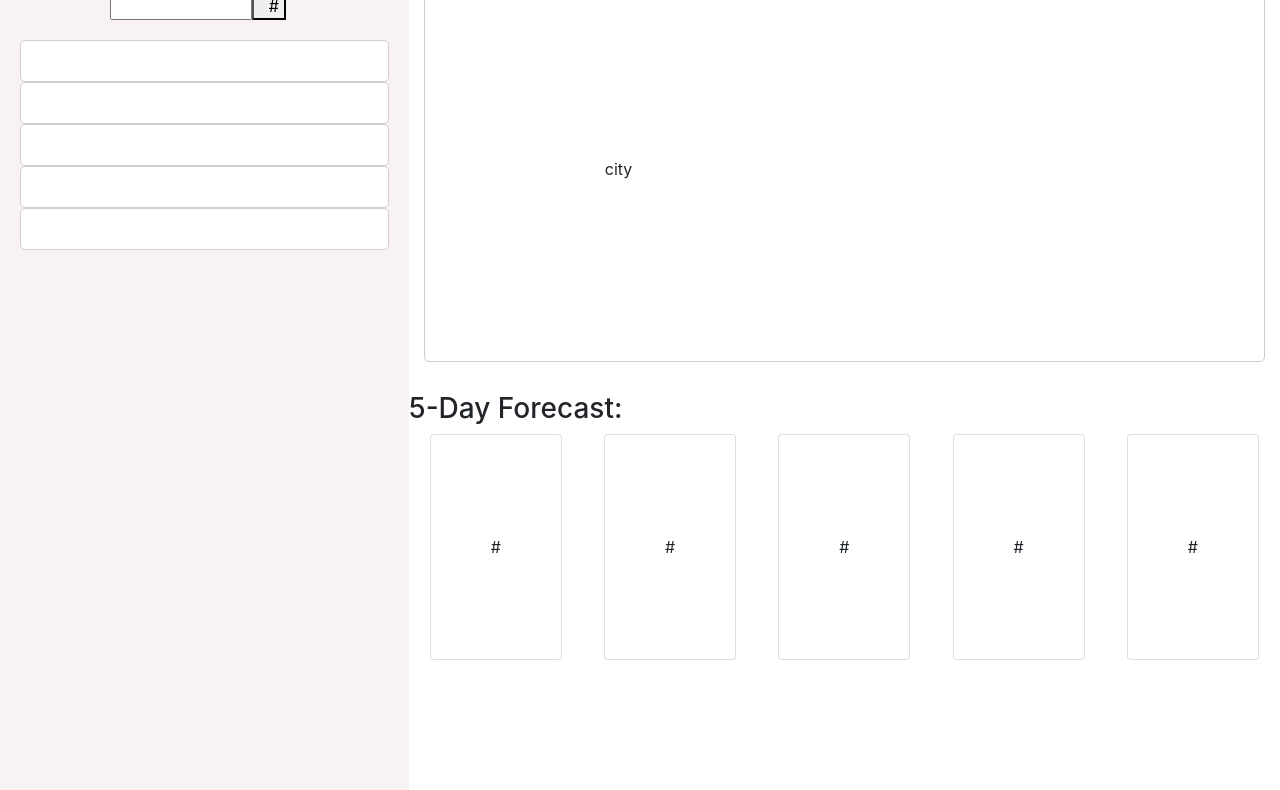
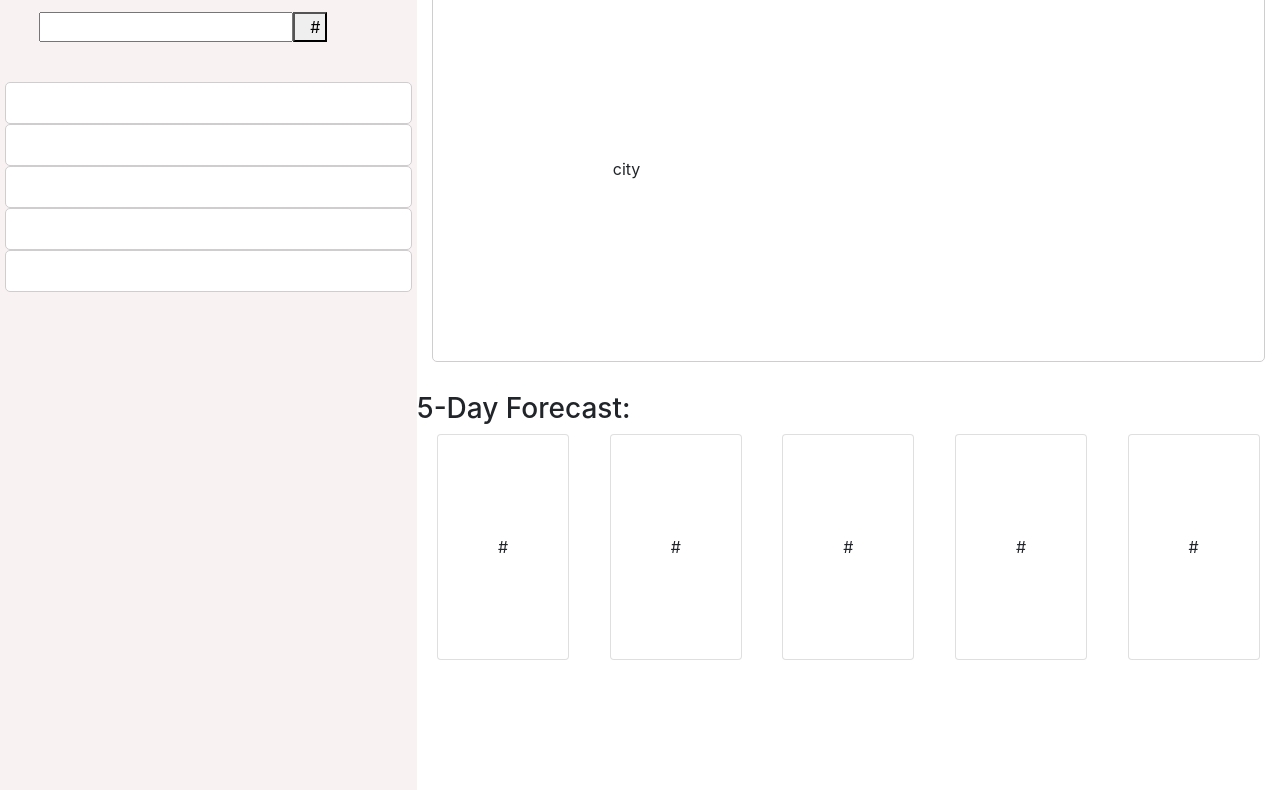
Before and after one commit to EthanDodgen/weather-dashboard, a plain HTML site: page index.html in a window 1280 px wide. Shown: the part 150-940 px from the top of the page. Drawn offline with nearby package versions, Linux system fonts and the light colour scheme.

Commit message:
Refactor

```diff
--- a/assets/css/style.css
+++ b/assets/css/style.css
@@ -1,10 +1,6 @@
-* {
-    margin: 0;
-    padding: 0;
-    box-sizing: border-box;
-  }
 
-#name  {
+/*General*/
+header {
     background-color: rgb(75, 74, 74);
     color: white;
     text-align: center;
@@ -16,24 +12,19 @@ main {
     height: 1000px;
 }
 
-.item-1 {
-
+/*Search/Saved Navigation*/
+#flex-1 {
      background-color: rgb(248, 242, 242);
      flex-grow: .5;
-
 }
 
-.search-row {
-    width: 50%;
+#search-row {
+    width: 90%;
     margin: 0 auto;
 }
 
-.item-2 {
-    flex-grow: 2;
-}
-
-.container-1 {
-    padding: 20px
+.container {
+    padding: 20px;
 }
 
 .row-city {
@@ -43,6 +34,10 @@ main {
     border-radius: 5px;
 }
 
+/*Forecast*/
+#flex-2 {
+    flex-grow: 2;
+}
 #city {
     border: solid thin rgb(207, 205, 205);
     border-radius: 5px;
@@ -50,11 +45,7 @@ main {
     padding: 180px;
 }
 
-.card-container {
-    display:
-}
-
-.card-card {
+#cards {
     display:flex;
     justify-content: space-around;
 }
--- a/index.html
+++ b/index.html
@@ -9,21 +9,21 @@
 </head>
 
 <body>
-    <header id="name">
+    <header>
         <h1>Weather Dashboard</h1>
     </header>
 
     <main>
-        <nav class="item item-1">
+        <nav id="flex-1">
             <h2>Search for a City:</h2>
 
             <div class="container">
-                <div class="row search-row">
+                <div id="search-row" class="row" >
                   <input class="col-9"></input>
                     <button class="col-1">#</button>
                 </div>
-
-            <section id="saved-city" class="container container-1">
+            </div>
+            <section id="saved-city" class="container">
                 <div class="row row-city"></div>
                 <div class="row row-city"></div>
                 <div class="row row-city"></div>
@@ -32,12 +32,12 @@
             </section>
         </nav>
 
-        <section id="main" class="item item-2">
+        <section id="flex-2">
             <section id="city">city</section>
             <h3>5-Day Forecast:</h3>
 
             <section class="card-container">
-                <div class="card-card">
+                <div id="cards">
                     <div class="card">
                         <div class="card-body">#</div>
                     </div>
```
